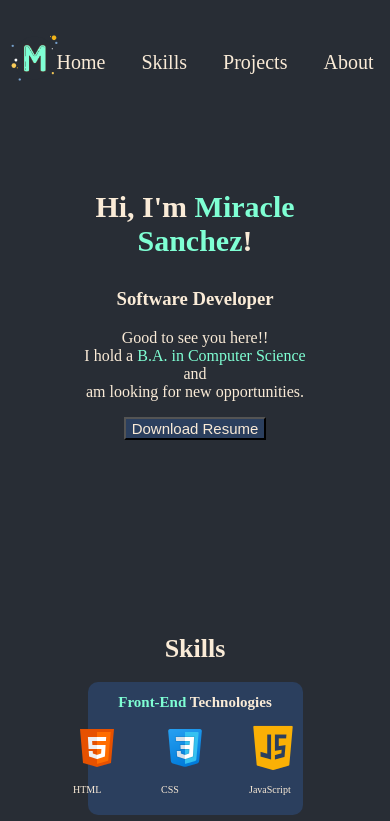
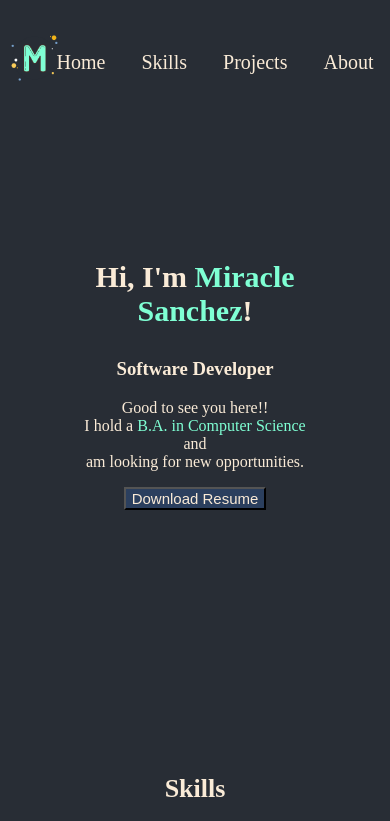
Before and after one commit to miraclesanchez/portfolio, a React (Create React App) app: page / in a window 390 px wide. Shown: the top 821 px of the page. Built offline with nearby package versions, Linux system fonts and the light colour scheme.

Commit message:
fix alignment

```diff
--- a/src/index.css
+++ b/src/index.css
@@ -409,6 +409,10 @@ p, h1 {
 }
 
 @media screen and (max-width: 500px){
+  .intro {
+    margin-top: 30%;
+    padding-bottom: 30%;
+  }
   .my-logo {
     top: 30%;
   }
@@ -420,6 +424,13 @@ p, h1 {
 .nav ul{
     display: flex;
   }
+
+  .front-end-list p{
+    margin-left: 10px;
+  }
+
+  .front-end-list li{
+    width: 30px;
   }
 
   .projects {
@@ -429,7 +440,4 @@ p, h1 {
   .bio-text {
     padding-bottom: 80%;
   }
-
-.contact-info {
-  justify-content: center;
 }
```
Lines whose indentation alone changed are shown as unchanged.
